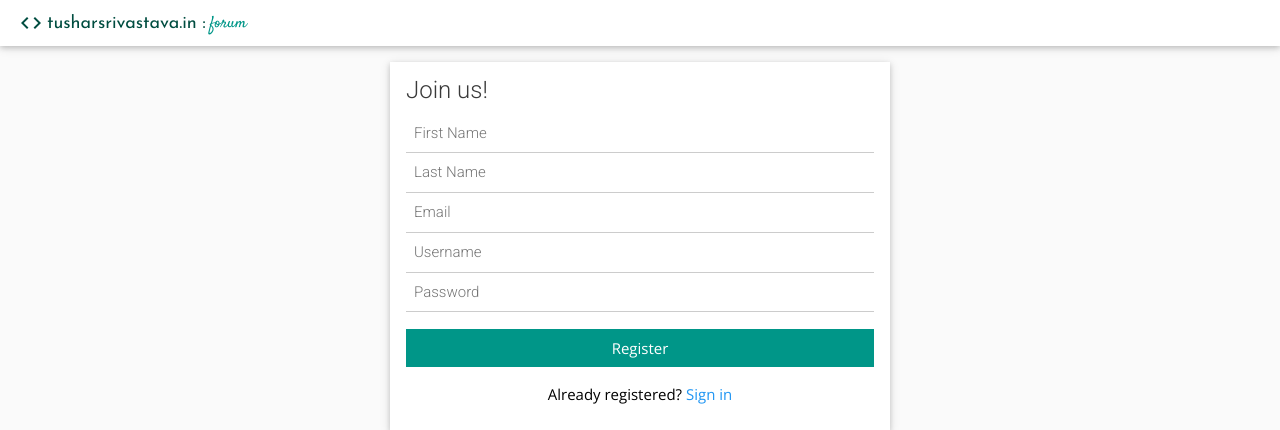
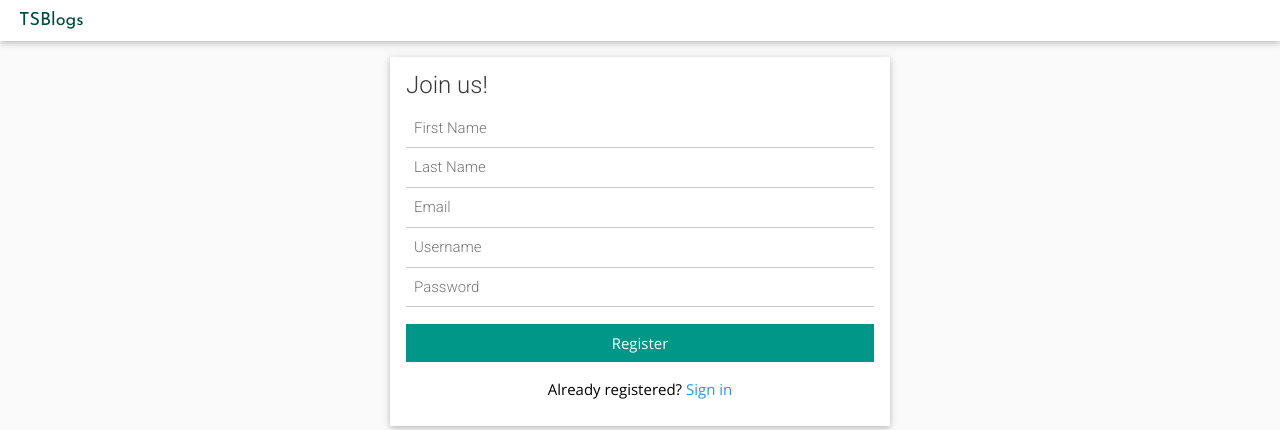
Before and after one commit to tusharsrivastava162/cattle-system, a Django app: page /register/ in a window 1280 px wide. Shown: the top 430 px of the page. Run offline with Django 3.2, Linux system fonts and the light colour scheme.

Commit message:
app title renamed

```diff
--- a/posts/templates/posts/base.html
+++ b/posts/templates/posts/base.html
@@ -129,9 +129,7 @@
     <a href="#" class="w3-bar-item">
       <table style="color:#004d40;">
         <tr>
-          <td><i class="material-icons">code</i></td>
-          <td class="josefinsans w3-large">tusharsrivastava.in :</td>
-          <td class="satisfy w3-text-teal">forum</td>
+          <td class="josefinsans w3-large">TSBlogs</td>
         </tr>
       </table>
     </a>
```
